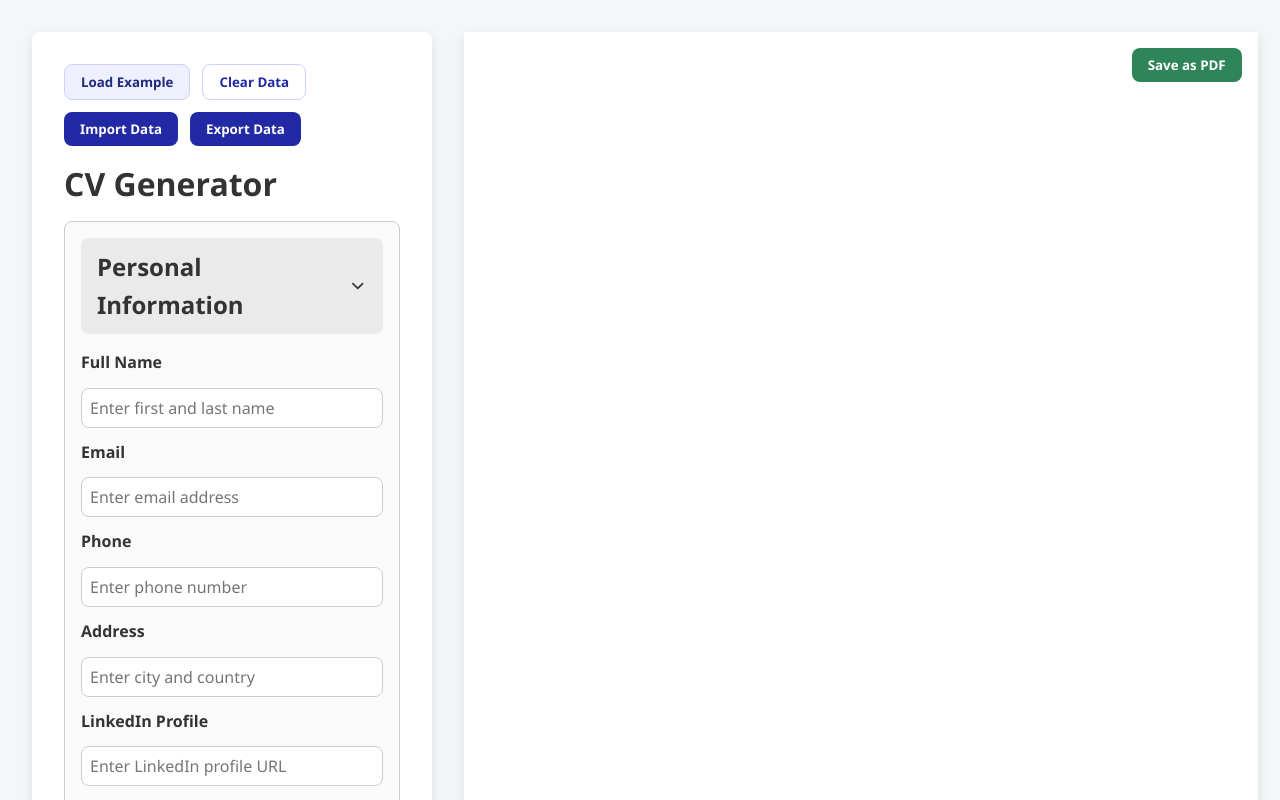
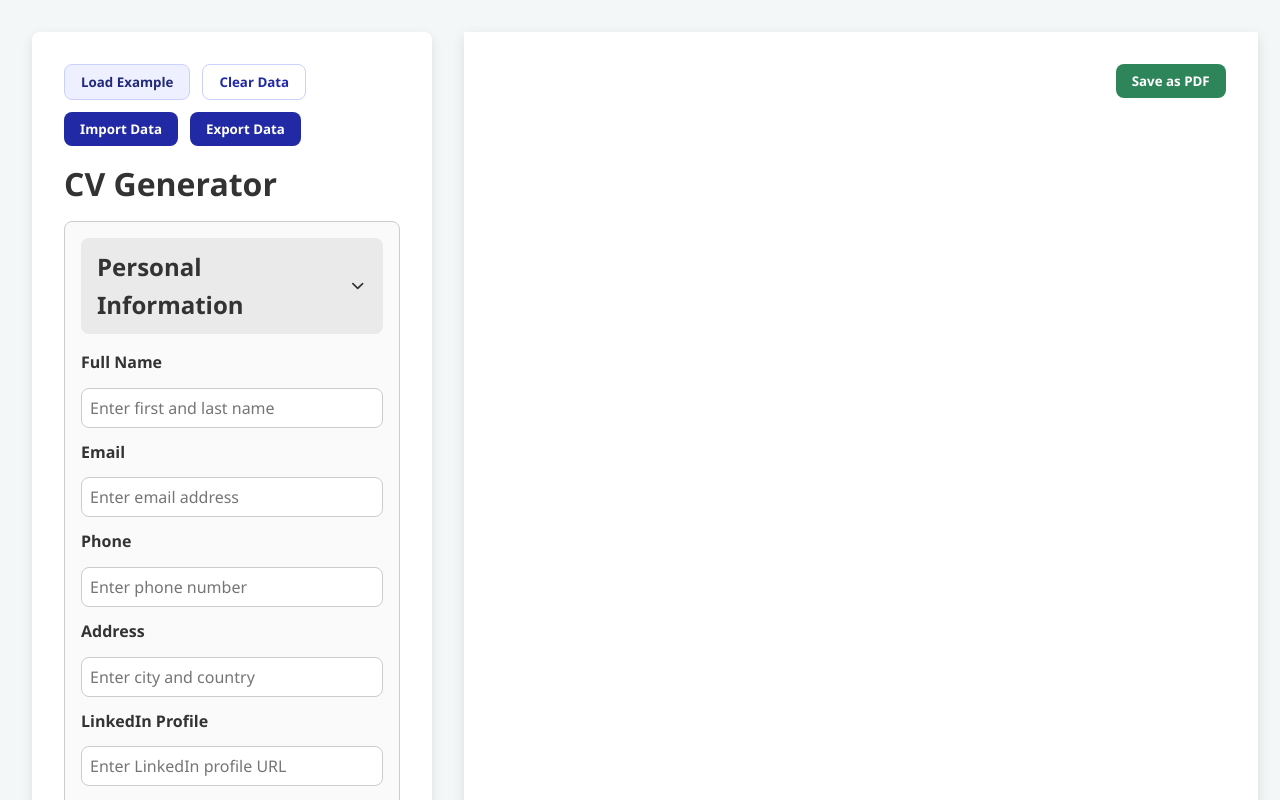
Before and after one commit to dlastic/cv-application, a React (Vite) app: page / in a window 1280 px wide. Shown: the top 800 px of the page. Built offline with nearby package versions, Linux system fonts and the light colour scheme.

Commit message:
Update preview-save button position

```diff
--- a/src/App.css
+++ b/src/App.css
@@ -161,8 +161,8 @@ button.btn-success:hover {
 
 .preview-save {
   position: absolute;
-  top: var(--space-md);
-  right: var(--space-md);
+  top: var(--space-xl);
+  right: var(--space-xl);
   z-index: 1;
 }
 
```
